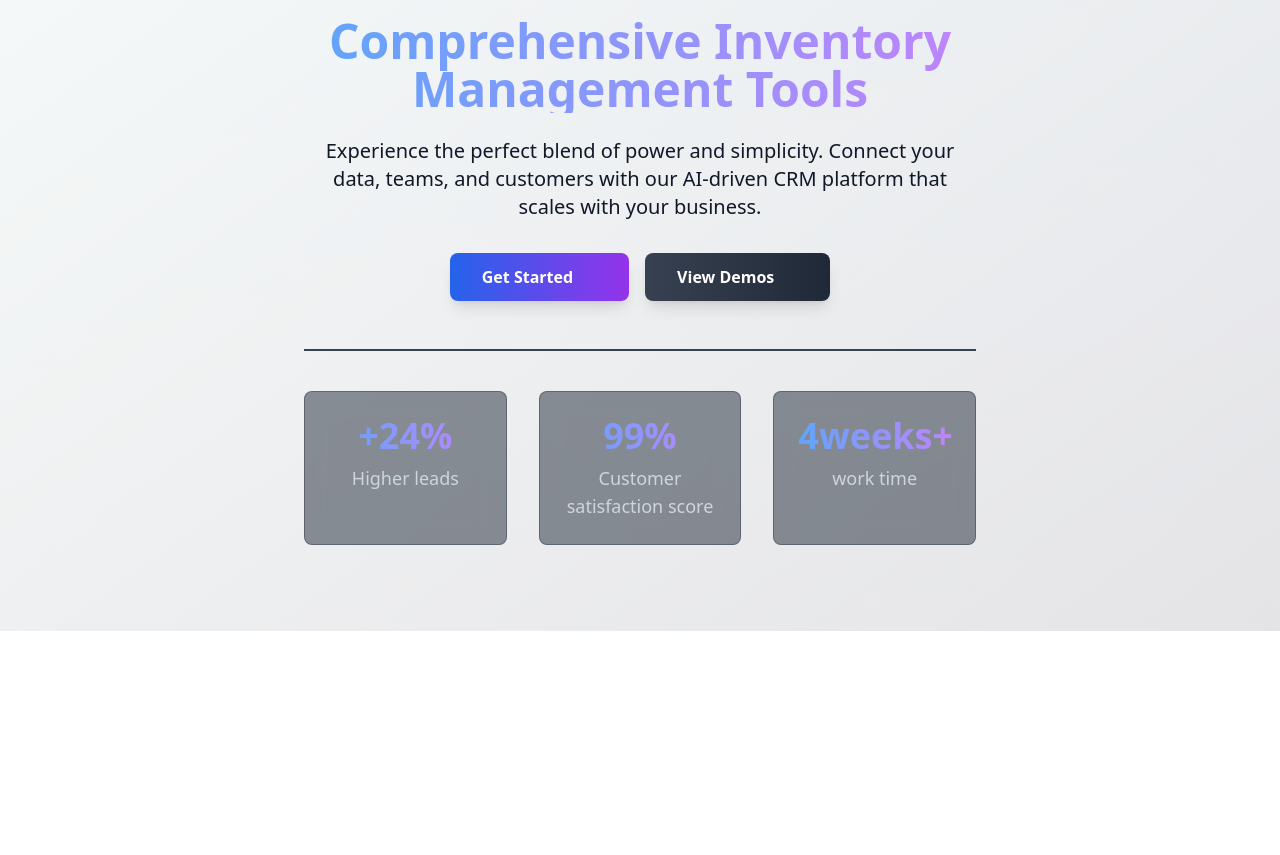
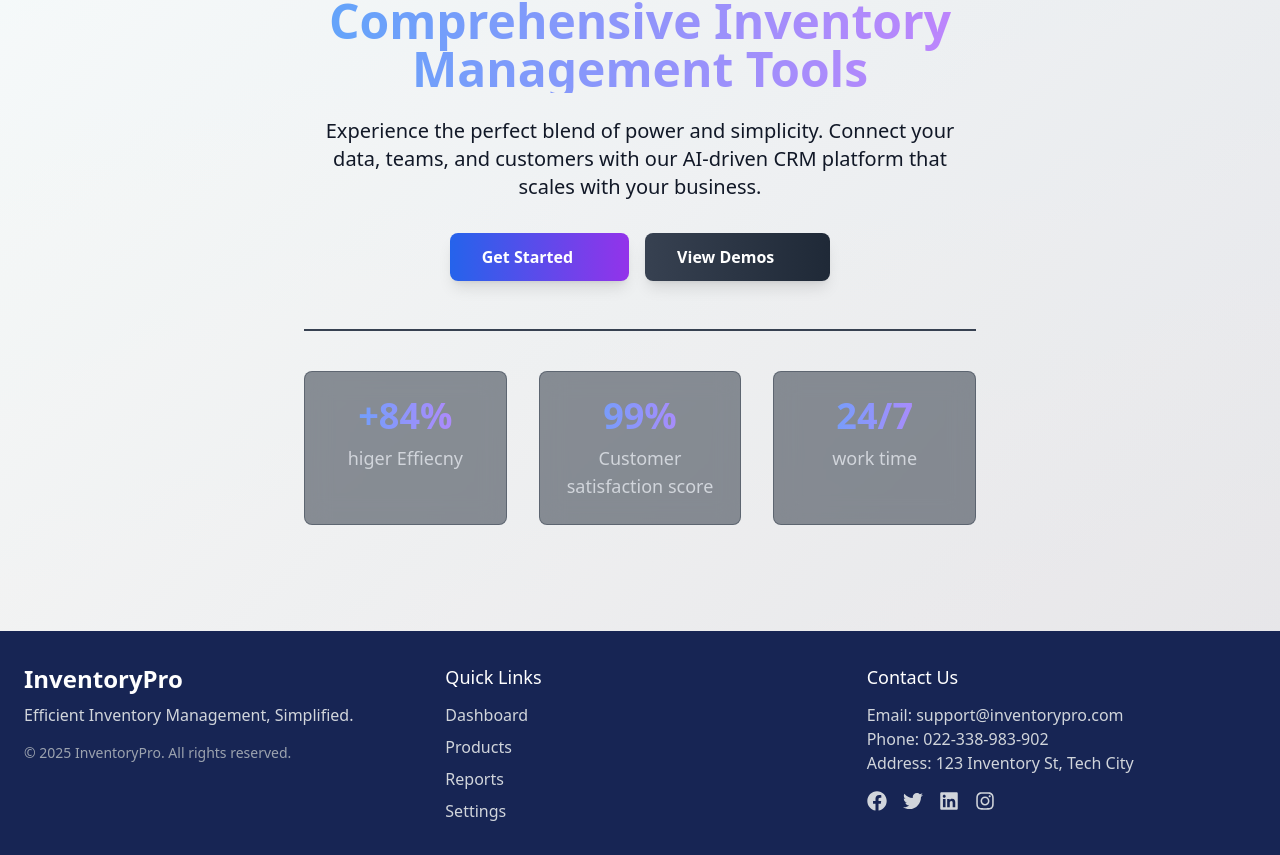
Before and after one commit to nahom-zenebe/Advanced-Inventory-Management-System, a React (Create React App) app in the folder frontend/: page / in a window 1280 px wide. Shown: the part 281-1136 px from the top of the page. Before the commit the page ends 912 px from the top, so only its background shows below. Built offline with nearby package versions, Linux system fonts and the light colour scheme; no server answers.

Commit message:
adding a footer to the home page

```diff
--- a/frontend/src/App.jsx
+++ b/frontend/src/App.jsx
@@ -1,6 +1,7 @@
 import { BrowserRouter as Router, Route, Routes } from "react-router-dom";
 import HomePage from "./pages/HomePage";
 import Navbar from "./Components/Navbar";
+import Footer from "./Components/Footer"
 import SignupPage from "./pages/SignupPages";
 import ServicePage from "./pages/ServicePage";
 import LoginPage from './pages/LoginPage';
--- /dev/null
+++ b/frontend/src/Components/Footer.jsx
@@ -0,0 +1,46 @@
+import React from "react";
+import { FaFacebook, FaTwitter, FaLinkedin, FaInstagram } from "react-icons/fa";
+
+function Footer() {
+  return (
+    <footer className="bg-blue-950 text-white py-8">
+      <div className="container mx-auto px-6 grid grid-cols-1 md:grid-cols-3 gap-8">
+
+        <div>
+          <h2 className="text-2xl font-semibold">InventoryPro</h2>
+          <p className="text-gray-300 mt-2">Efficient Inventory Management, Simplified.</p>
+          <p className="text-sm text-gray-400 mt-4">© {new Date().getFullYear()} InventoryPro. All rights reserved.</p>
+        </div>
+
+
+        <div>
+          <h3 className="text-lg font-medium mb-3">Quick Links</h3>
+          <ul className="space-y-2">
+            <li><a href="#" className="text-gray-300 hover:text-white">Dashboard</a></li>
+            <li><a href="#" className="text-gray-300 hover:text-white">Products</a></li>
+            <li><a href="#" className="text-gray-300 hover:text-white">Reports</a></li>
+            <li><a href="#" className="text-gray-300 hover:text-white">Settings</a></li>
+          </ul>
+        </div>
+
+
+        <div>
+          <h3 className="text-lg font-medium mb-3">Contact Us</h3>
+          <p className="text-gray-300">Email: support@inventorypro.com</p>
+          <p className="text-gray-300">Phone: 022-338-983-902</p>
+          <p className="text-gray-300">Address: 123 Inventory St, Tech City</p>
+
+
+          <div className="flex space-x-4 mt-4">
+            <a href="#" className="text-gray-300 hover:text-white text-xl"><FaFacebook /></a>
+            <a href="#" className="text-gray-300 hover:text-white text-xl"><FaTwitter /></a>
+            <a href="#" className="text-gray-300 hover:text-white text-xl"><FaLinkedin /></a>
+            <a href="#" className="text-gray-300 hover:text-white text-xl"><FaInstagram /></a>
+          </div>
+        </div>
+      </div>
+    </footer>
+  );
+}
+
+export default Footer;
--- a/frontend/src/Components/Sidebar.jsx
+++ b/frontend/src/Components/Sidebar.jsx
@@ -31,7 +31,7 @@ function Sidebar() {
 console.log(Authuser)
   return (
     <div className="flex flex-col w-64 text-black min-h-screen p-6 shadow-lg ">
-      <h1 className="text-2xl font-bold text-center text-gray-700 mb-10"> <img src={logo1} className='w-56' alt="sample logo"></img></h1>
+      <h1 className="text-2xl font-bold text-center text-gray-700 mb-10"> <img src={logo1} className='w-56 bg-white' alt="sample logo"></img></h1>
 
       <nav className="space-y-4">
 
@@ -40,7 +40,7 @@ console.log(Authuser)
           <Link to="/ManagerDashboard">Dashboard</Link>
         </div>
 
-        {/* Manager-specific links */}
+
         {Authuser?.role === "manager" && (
           <ul className="space-y-2">
             <li className="flex items-center space-x-3 text-gray-700 hover:text-blue-700 cursor-pointer p-2 rounded-md transition">
--- a/frontend/src/pages/HomePage.jsx
+++ b/frontend/src/pages/HomePage.jsx
@@ -1,6 +1,7 @@
 import React, { useState } from 'react';
 import { FaArrowRightLong } from "react-icons/fa6";
 import Navbar from '../Components/Navbar';
+import Footer from "../Components/Footer"
 import { Link } from 'react-router-dom';
 
 function HomePage() {
@@ -21,9 +22,9 @@ function HomePage() {
           <div className="absolute inset-0 bg-gradient-to-b from-green-500/10 to-yellow-500/10"></div>
         </div>
 
-        {/* Content */}
-        <div className="text-center max-w-2xl relative z-10 mt-20">
-          <h1 className='text-xl text-blue-400 mb-10 animate-pulse'>✧ Modern and Scalable</h1>
+
+        <div className="text-center max-w-2xl relative z-10 mt-10">
+          <h1 className='text-xl text-blue-800 mb-10 animate-pulse'>✧ Modern and Scalable</h1>
           <h1 className="text-5xl font-bold mb-6 bg-clip-text text-transparent bg-gradient-to-r from-blue-400 to-purple-400">
             Comprehensive Inventory Management Tools
           </h1>
@@ -60,9 +61,9 @@ function HomePage() {
           {/* Stats Grid */}
           <div className="grid grid-cols-1 md:grid-cols-3 gap-8 mb-12">
             {[
-              { value: "+24%", label: "Higher leads" },
+              { value: "+84%", label: "higer Effiecny " },
               { value: "99%", label: "Customer satisfaction score" },
-              { value: "4weeks+", label: "work time" },
+              { value: "24/7", label: "work time" },
             ].map((stat, index) => (
               <div
                 key={index}
@@ -80,6 +81,8 @@ function HomePage() {
 
         </div>
       </div>
+
+      <Footer/>
     </div>
   );
 }
```
